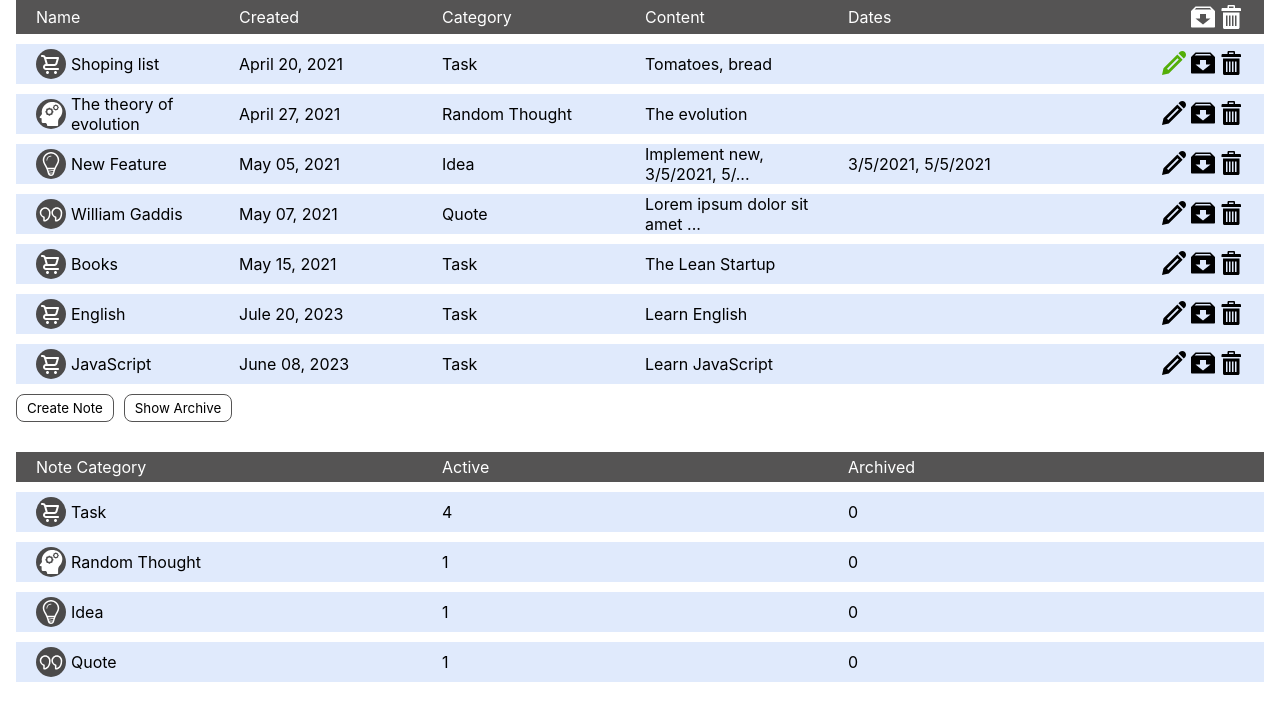
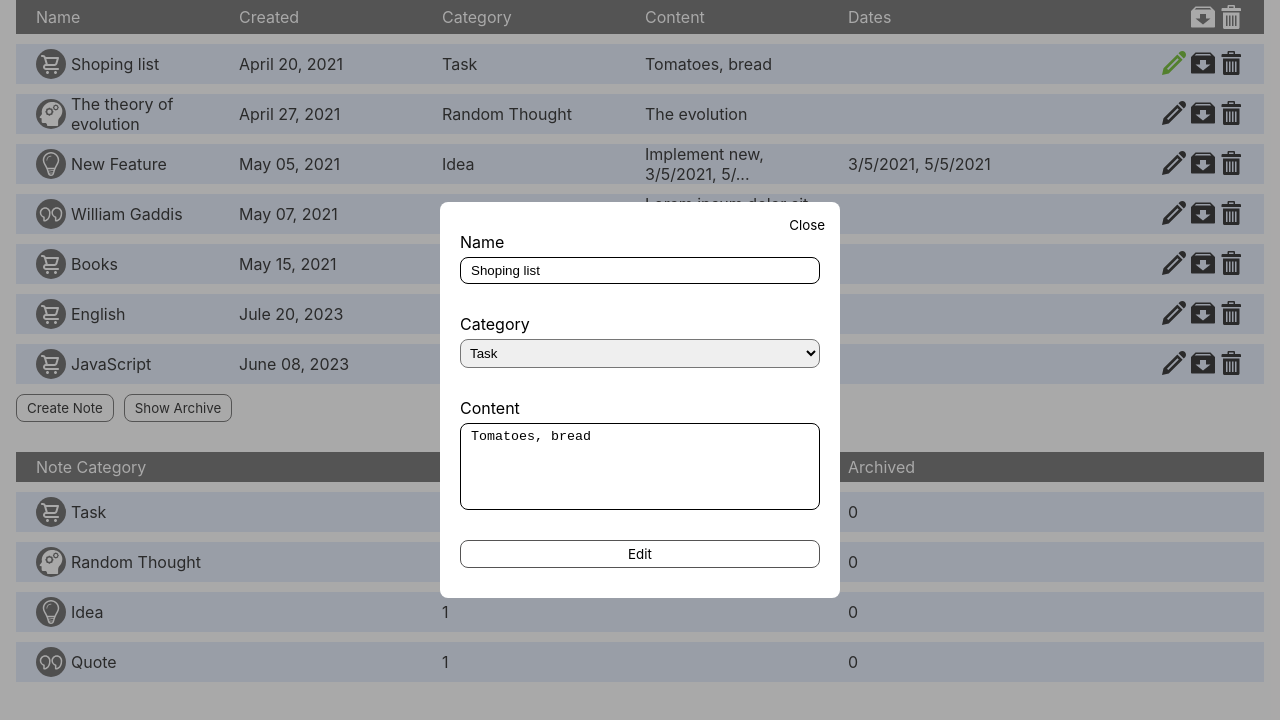
Before and after one commit to verado-batsu/test-2-radency, a React (Create React App) app: page / in a window 1280 px wide. Both pictures are taken after a click on the button 1174 px from the left and 64 px from the top of the page. Shown: the top 720 px of the page. Built offline with nearby package versions, Linux system fonts and the light colour scheme.

Commit message:
ADDED: logic of edit and delete todo

```diff
--- a/src/components/Modal/Modal.tsx
+++ b/src/components/Modal/Modal.tsx
@@ -1,8 +1,10 @@
-import React, { useEffect } from 'react';
+import React, { useEffect, useState } from 'react';
 import { createPortal } from 'react-dom';
 import Form from 'react-bootstrap/Form';
 
 import styles from './Modal.module.scss'
+import { useAppSelector } from '../../hooks';
+import { ITodoItem } from '../../types';
 
 const {
 	modalWrapper,
@@ -18,10 +20,27 @@ const {
 
 interface IProps {
 	closeModal: () => void,
-	handleSubmit: (e: React.FormEvent<HTMLFormElement>)=> void,
+	handleSubmit: (e: React.FormEvent<HTMLFormElement>, editTodo: ITodoItem | undefined) => void,
+	editId: string | null
 }
 
-export const Modal: React.FC<IProps> = ({ closeModal, handleSubmit }) => {
+export const Modal: React.FC<IProps> = ({ closeModal, handleSubmit, editId }) => {
+	const [name, setName] = useState<string>('')
+	const [category, setCategory] = useState<string>('Task')
+	const [content, setContent] = useState<string>('')
+
+	const editTodo = useAppSelector(state => state.todos.find(todo => todo.id === editId))
+
+	useEffect(() => {
+		if (!editTodo) {
+			return;
+		}
+		setName(editTodo.name)
+		setCategory(editTodo.category)
+		setContent(editTodo.content)
+	}, [editTodo])
+
+
 	useEffect(() => {
         const handleKeyDown = (event: KeyboardEvent) => {
             if (event.key === 'Escape') {
@@ -40,14 +59,14 @@ export const Modal: React.FC<IProps> = ({ closeModal, handleSubmit }) => {
 		<>
 			<div className={modal}>
 				<button className={closeBtn} type="button" onClick={closeModal}>Close</button>
-				<form className={modalForm} onSubmit={handleSubmit}>
+				<form className={modalForm} onSubmit={(e)=>handleSubmit(e, editTodo)}>
 					<label className={formLabel}>
 						<span className={labelTitle}>Name</span>
-						<input className={formInput} name="name" type="text" />
+						<input onChange={(e) => setName(e.target.value)} className={formInput} name="name" type="text" value={name}/>
 					</label>
 					<label className={formLabel}>
 						<span className={labelTitle}>Category</span>
-						<Form.Select defaultValue='Task' className={modalSelect} name="categories">
+						<Form.Select onChange={(e)=> setCategory(e.target.value)} value={category} className={modalSelect} name="categories">
 							<option value="Task">Task</option>
 							<option value="Random Thought">Random Thought</option>
 							<option value="Idea">Idea</option>
@@ -56,9 +75,9 @@ export const Modal: React.FC<IProps> = ({ closeModal, handleSubmit }) => {
 					</label>
 					<label className={formLabel}>
 						<span className={labelTitle}>Content</span>
-						<textarea className={formInput} name="content" rows={5}></textarea>
+						<textarea onChange={(e)=> setContent(e.target.value)} value={content} className={formInput} name="content" rows={5}></textarea>
 					</label>
-					<button className={formBtn}>Create Note</button>
+					<button className={formBtn}>{!editId ? "Create Note" : "Edit"}</button>
 				</form>
 			</div>
 			<div className={modalWrapper} onClick={closeModal}></div>
--- a/src/components/Table/Table.tsx
+++ b/src/components/Table/Table.tsx
@@ -13,7 +13,7 @@ import { calculateStatistic, findDateInText } from '../../helpers';
 import { changeSummary } from '../../redux/summary/summarySlice';
 import { ISummaryItem, ITodoItem } from '../../types';
 import { Modal } from '../Modal/Modal';
-import { addTodo } from '../../redux/todos/todosSlice';
+import { addTodo, editTodo } from '../../redux/todos/todosSlice';
 
 const {
 	mainTable,
@@ -40,6 +40,7 @@ export const Table: React.FC<IProps> = ({ typeOfTable }) => {
 	const dispatch = useAppDispatch();
 
 	const [showModal, setShowModal] = useState<boolean>(false);
+	const [editId, setEditId] = useState<string | null>(null);
 
 	const data = useAppSelector(state => state[typeOfTable]);
 
@@ -59,8 +60,18 @@ export const Table: React.FC<IProps> = ({ typeOfTable }) => {
 		setShowModal(false)
 	}
 
-	function handleSubmit(e: React.SyntheticEvent<HTMLFormElement>) {
+	function handleSubmit(e: React.SyntheticEvent<HTMLFormElement>, editTodo: ITodoItem | undefined) {
 		e.preventDefault()
+		if (!editTodo) {
+			createNote(e)
+		} else {
+			editNote(e, editTodo)
+		}
+		e.currentTarget.reset()
+		closeModal()
+	}
+
+	function createNote(e: React.SyntheticEvent<HTMLFormElement>) {
 		const {name, categories, content} = e.target as typeof e.target & {
 			name: { value: string };
 			categories: { value: string };
@@ -85,14 +96,38 @@ export const Table: React.FC<IProps> = ({ typeOfTable }) => {
 		dates,
 		}
 		dispatch(addTodo(newTodo))
+	}
 
-		e.currentTarget.reset()
-		closeModal()
+	function editNote(e: React.SyntheticEvent<HTMLFormElement>, editedTodo: ITodoItem) {
+		const {name, categories, content} = e.target as typeof e.target & {
+			name: { value: string };
+			categories: { value: string };
+			content: { value: string };
+		};
+
+		if (name.value.trim() === '' || content.value.trim() === '') {
+			Notify.failure('Fields must not be empty');
+			return;
+		}
+
+		const dates = findDateInText(content.value)
+
+		const newEditedTodo = {
+			id: editedTodo.id,
+			name: name.value,
+			created: editedTodo.created,
+			category: categories.value,
+			content: content.value,
+			dates,
+		}
+
+		dispatch(editTodo(newEditedTodo))
 	}
 
 	return (
 		<>
 			{showModal && <Modal
+				editId={editId}
 				closeModal={closeModal}
 				handleSubmit={handleSubmit}
 			/>}
@@ -127,7 +162,13 @@ export const Table: React.FC<IProps> = ({ typeOfTable }) => {
 							<>
 							{data.map((todo) => {
 									const item = todo as ITodoItem
-									return <TodoItem key={item.id} todo={item} />
+								return <TodoItem
+									key={item.id}
+									todo={item}
+									type={typeOfTable}
+									openModal={openModal}
+									setEditId={setEditId}
+								/>
 								})}
 							</>
 						}
@@ -144,7 +185,7 @@ export const Table: React.FC<IProps> = ({ typeOfTable }) => {
 				</ul>
 				{typeOfTable !== "summary" &&
 					<div className={btnWrapper}>
-						<button className={createNoteBtn} type="button" onClick={openModal}>Create Note</button>
+						<button className={createNoteBtn} type="button" onClick={() => openModal()}>Create Note</button>
 						<button className={toggleArchiveBtn} type="button">Show Archive</button>
 					</div>
 				}
--- a/src/components/TableItem/TodoItem/TodoItem.tsx
+++ b/src/components/TableItem/TodoItem/TodoItem.tsx
@@ -5,6 +5,8 @@ import { ITodoItem } from '../../../types';
 import { icons } from '../../../assets/images/tablePage';
 
 import styles from '../Item.module.scss';
+import { useAppDispatch } from '../../../hooks';
+import { deleteTodo } from '../../../redux/todos/todosSlice'
 
 const {
 	tableItem,
@@ -21,10 +23,18 @@ const {
 interface IProps {
 	key: string,
 	todo: ITodoItem,
+	type: string,
+	openModal: () => void,
+	setEditId: (id: string) => void
 }
 
-export const TodoItem: React.FC<IProps> = ({ todo }) => {
+export const TodoItem: React.FC<IProps> = ({ todo, type, openModal, setEditId }) => {
+	const dispatch = useAppDispatch();
 	const icon = chooseIcon(todo.category);
+
+	function deleteNote() {
+		dispatch(deleteTodo(todo.id))
+	}
 
 	return (
 		<li className={tableItem}>
@@ -44,17 +54,20 @@ export const TodoItem: React.FC<IProps> = ({ todo }) => {
 				</li>
 				<li className={tableRowItem}>{todo.dates}</li>
 				<li className={tableRowItem}>
-					<button name={todo.id} className={btnEdit} type="button">
+					{type === "todos" && <button onClick={() => {
+						openModal()
+						setEditId(todo.id)
+					}} className={btnEdit} type="button">
 						<svg className={btnIcon} width="24" height="24">
 							<use href={`${icons}#icon-edit`}></use>
 						</svg>
-					</button>
-					<button name={todo.id} className={btnArchive} type="button">
+					</button>}
+					<button className={btnArchive} type="button">
 						<svg className={btnIcon} width="24" height="24">
 							<use href={`${icons}#icon-archive`}></use>
 						</svg>
 					</button>
-					<button name={todo.id} className={btnDelete} type="button">
+					<button onClick={deleteNote} className={btnDelete} type="button">
 						<svg className={btnIcon} width="24" height="24">
 							<use href={`${icons}#icon-delete`}></use>
 						</svg>
--- a/src/redux/archiveTodos/archiveTodosSlice.ts
+++ b/src/redux/archiveTodos/archiveTodosSlice.ts
@@ -9,7 +9,7 @@ import { ITodoItem } from '../../types';
 const initialState: ITodoItem[] = archiveTodoData;
 
 export const archiveTodosSlice = createSlice({
-  name: 'counter',
+  name: 'archiveTodo',
   initialState,
   reducers: {
     deleteTodo: (state, action) => {
--- a/src/redux/summary/summarySlice.ts
+++ b/src/redux/summary/summarySlice.ts
@@ -9,7 +9,7 @@ import { ISummaryItem } from '../../types';
 const initialState: ISummaryItem[] = statisticData;
 
 export const summarySlice = createSlice({
-  name: 'counter',
+  name: 'summary',
   initialState,
   reducers: {
 	  changeSummary: (state, action: PayloadAction<ISummaryItem[]>) => {
--- a/src/redux/todos/todosSlice.ts
+++ b/src/redux/todos/todosSlice.ts
@@ -7,7 +7,7 @@ import { ITodoItem } from '../../types';
 const initialState: ITodoItem[] = todoData;
 
 export const todosSlice = createSlice({
-  name: 'counter',
+  name: 'todos',
   initialState,
   reducers: {
     addTodo: (state, action: PayloadAction<ITodoItem>) => {
@@ -16,11 +16,18 @@ export const todosSlice = createSlice({
 			action.payload
 	  	]
     },
-    deleteTodo: (state, action) => {
-
+    deleteTodo: (state, action: PayloadAction<string>) => {
+       return [...state.filter(todo => todo.id !== action.payload)]
 	  },
-	editTodo: (state, action) => {
-
+	editTodo: (state, action: PayloadAction<ITodoItem>) => {
+		return [
+			...state.map(todo => {
+				if (todo.id === action.payload.id) {
+					return action.payload
+				}
+				return todo;
+			})
+		]
 	  },
 	archiveTodo: (state, action: PayloadAction<number>) => {
 
```
